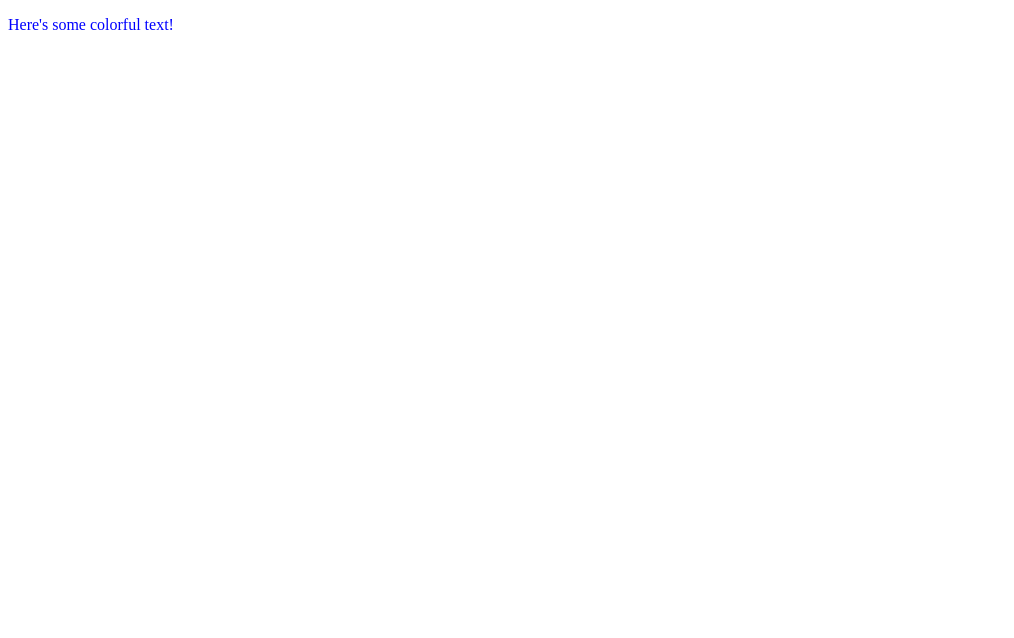
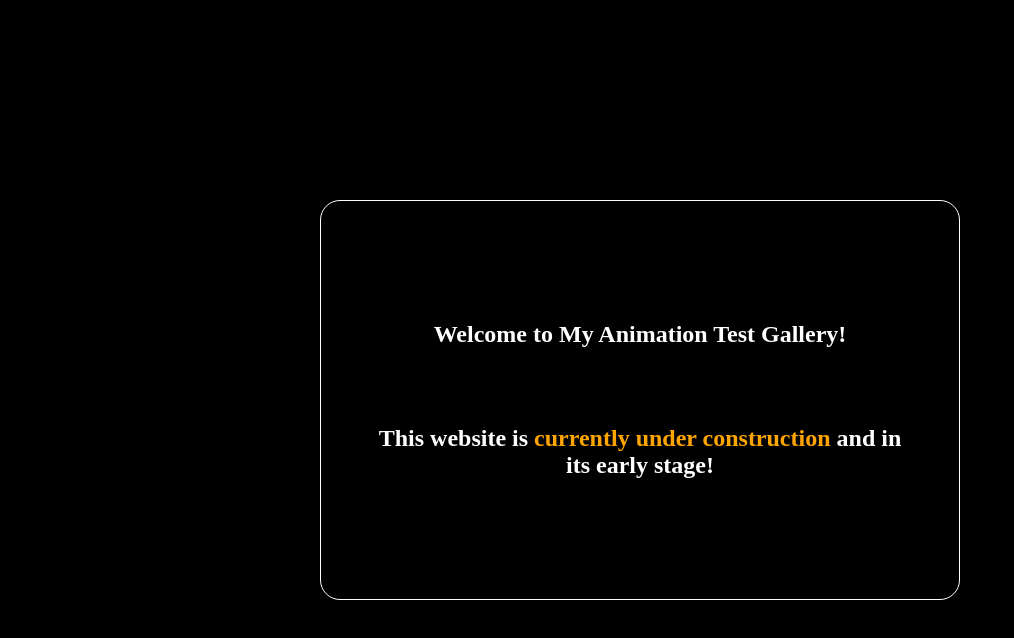
Before and after one commit to TechEvolvace/animation-test-gallery, a plain HTML site: page Pages/index.html in a window 1280 px wide. Shown: the whole page, without its empty margins (0-1014 px from the left). Drawn offline with Linux system fonts and the light colour scheme.

Commit message:
Implemented the structure for the website's welcome message screen, but only with the website under construction message!

```diff
--- a/Pages/index.html
+++ b/Pages/index.html
@@ -7,6 +7,15 @@
     <link rel="stylesheet" href="../Styles/styles.css">
 </head>
 <body>
-    <p class="important-text">Here's some colorful text!</p>
+    <main class="welcome-screen">
+        <section class="welcome-message">
+            <header>
+                <h1>Welcome to My Animation Test Gallery!</h1>
+            </header>
+            <article>
+                <h2>This website is <span style="color:orange">currently under construction</span> and in its early stage!</h2>
+            </article>
+        </section>
+    </main>
 </body>
 </html>
--- a/Styles/styles.css
+++ b/Styles/styles.css
@@ -1,3 +1,43 @@
-.important-text{
-    color: blue;
+*,
+*::before,
+*::after{
+    margin: 0;
+    padding: 0;
+    box-sizing: border-box;
 }
+
+:root{
+    /* CSS Variables to implement */
+    --full-window-width: 100vw;
+    --full-window-height: 100vh;
+}
+
+/* Design the welcome screen message section that will first appear when the user loads up this website from its soon-to-be-deployed URL! */
+main.welcome-screen{
+    background-color: black;
+    width: var(--full-window-width);
+    height: var(--full-window-height);
+    display: flex;
+    flex-direction: column;
+    justify-content: center;
+    align-items: center;
+}
+
+main > section.welcome-message{
+    width: calc(0.5 * var(--full-window-width));
+    height: calc(0.5 * var(--full-window-height));
+    background-color: none;
+    border: 1px solid white;
+    border-radius: 20px;
+    color: white;
+    text-align: center;
+    /* Justify-content and align-content will align all of this element's subelements! */
+    justify-content: center;
+    align-content: center;
+}
+
+main > section.welcome-message > header,
+main > section.welcome-message > article{
+    padding: 4%;
+    margin: 4%;
+}
```
